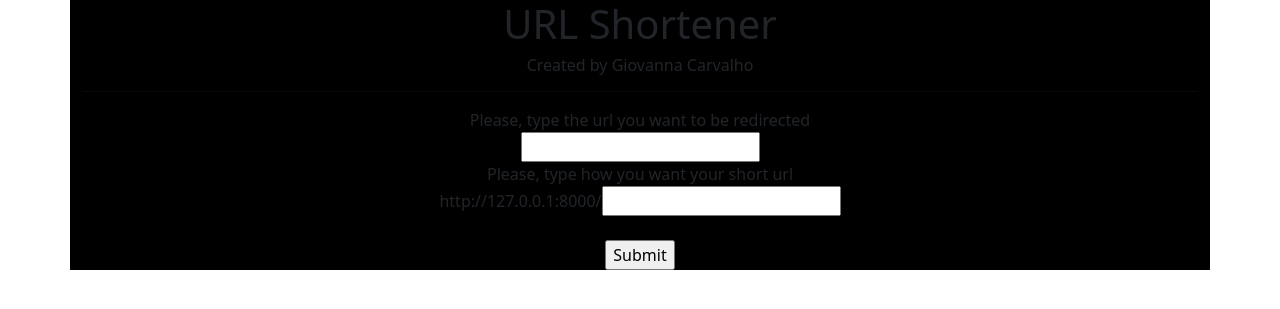
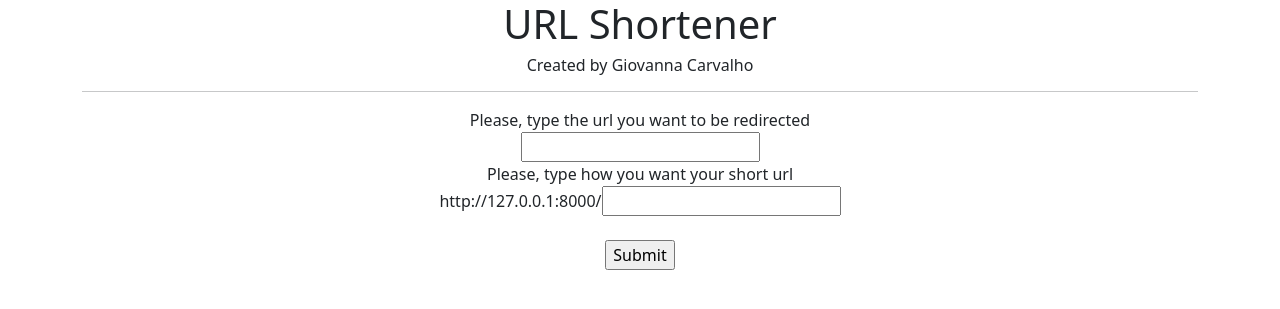
Before and after one commit to ggcarvalhoo/url_shortener, a Django app: page / in a window 1280 px wide. Shown: the top 309 px of the page. Run offline with Django 4.2, Linux system fonts and the light colour scheme.

Commit message:
confirmar em 'master'

```diff
--- a/core/templates/home.html
+++ b/core/templates/home.html
@@ -14,7 +14,7 @@
     />
 
     <title>URL Shortener</title>
-    <link rel="stylesheet" href="style.css" />
+    <link rel="stylesheet"/>
   </head>
   <body>
     <div style="text-align: center" class="container">
@@ -40,7 +40,7 @@
         {% endif %}
       </table>
       <br />
-      <input type="submit" />
+      <input type="submit" value="Submit"/>
     </div>
 
     <script
--- a/core/templates/style.css
+++ /dev/null
@@ -1,3 +0,0 @@
-.container {
-  background-color: black;
-}
--- a/core/urls.py
+++ b/core/urls.py
@@ -3,5 +3,5 @@ from . import views
 urlpatterns = [
     path('', views.home, name='home'),
     path('check_url/', views.check_url, name='check_url'),
-    path('/<str:link>', views.redirect, name='redirect')
+    path('url/<str:link>/', views.redirect_url, name='redirect_url')
 ]
--- a/core/views.py
+++ b/core/views.py
@@ -11,7 +11,7 @@ def home(request):
     return render(request, 'home.html', {'form': form, 'status': status})
 
 
-def check_url(request, link):
+def check_url(request):
     form = FormLinks(request.POST)
 
     url_shortener = form.data['url_shortener']
@@ -22,12 +22,12 @@ def check_url(request, link):
     if form.is_valid():
         try:
             form.save()
-            return HttpResponse(f"URL has been created succesfully and it's: http://127.0.0.1:8000/{form.data['url_shortener']}")
+            return HttpResponse(f"URL has been created succesfully and it's: http://127.0.0.1:8000/url/{form.data['url_shortener']}")
         except:
             return HttpResponse("Unexpected error, try again please")
 
 
-def redirect(request, link):
+def redirect_url(request, link):
     links = Links.objects.filter(url_shortener=link)
     if len(links) == 0:
         return redirect('/')
```
Also changed, not shown: db.sqlite3.
